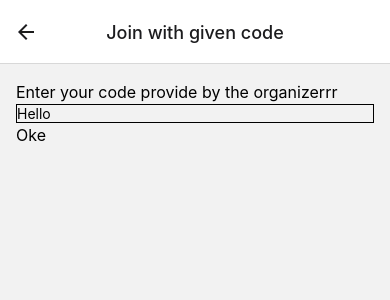
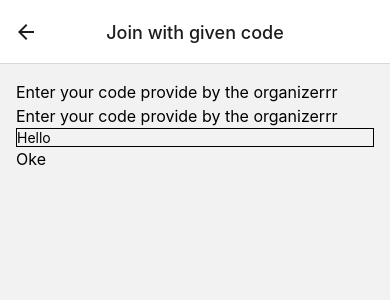
Before and after one commit to KAN19/kshark-connect, a React Native app: screen /InputCodeScreen in a window 390 px wide. Shown: the top 300 px of the page. Built offline with nearby package versions, Linux system fonts and the light colour scheme.

Commit message:
add plain text

```diff
--- a/package.json
+++ b/package.json
@@ -1,5 +1,6 @@
 {
 	"dependencies": {
+		"@expo/webpack-config": "^0.17.2",
 		"@react-native-async-storage/async-storage": "^1.17.11",
 		"@react-navigation/bottom-tabs": "^6.4.3",
 		"@react-navigation/native": "^6.0.16",
--- a/src/scenes/InputCodeScreen.tsx
+++ b/src/scenes/InputCodeScreen.tsx
@@ -9,6 +9,8 @@ const InputCodeScreen = (props: Props) => {
   return (
     <BaseView>
       <PlainText>Enter your code provide by the organizerrr</PlainText>
+      <PlainText>Enter your code provide by the organizerrr</PlainText>
+
       <TextInput className="border" placeholder="Hello" />
       <TouchableOpacity>
         <PlainText>Oke</PlainText>
```
Also changed, not shown: 2 other files (tests, documents, lock files or other folders). Lines whose indentation alone changed are shown as unchanged.
